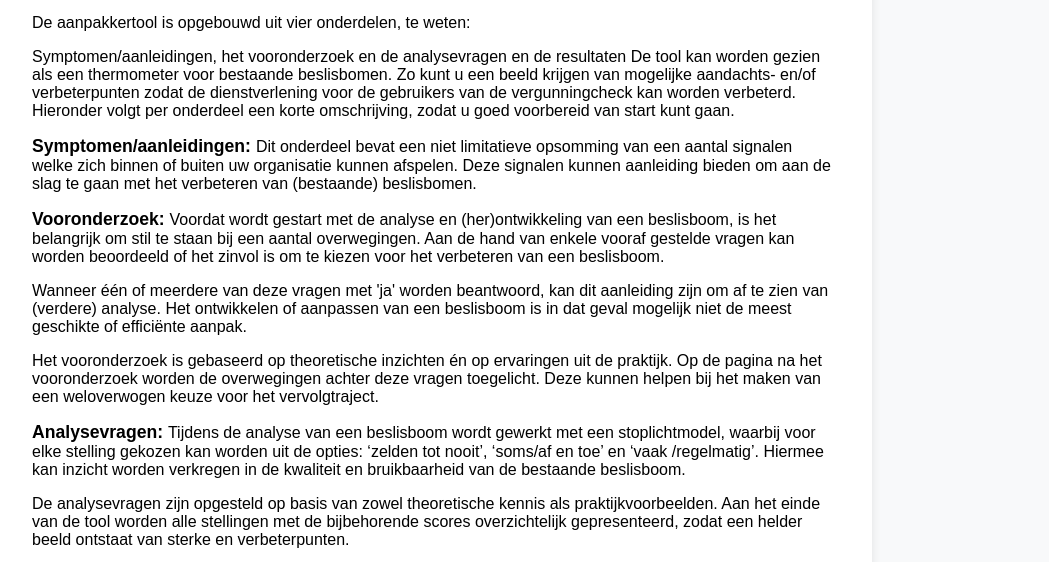
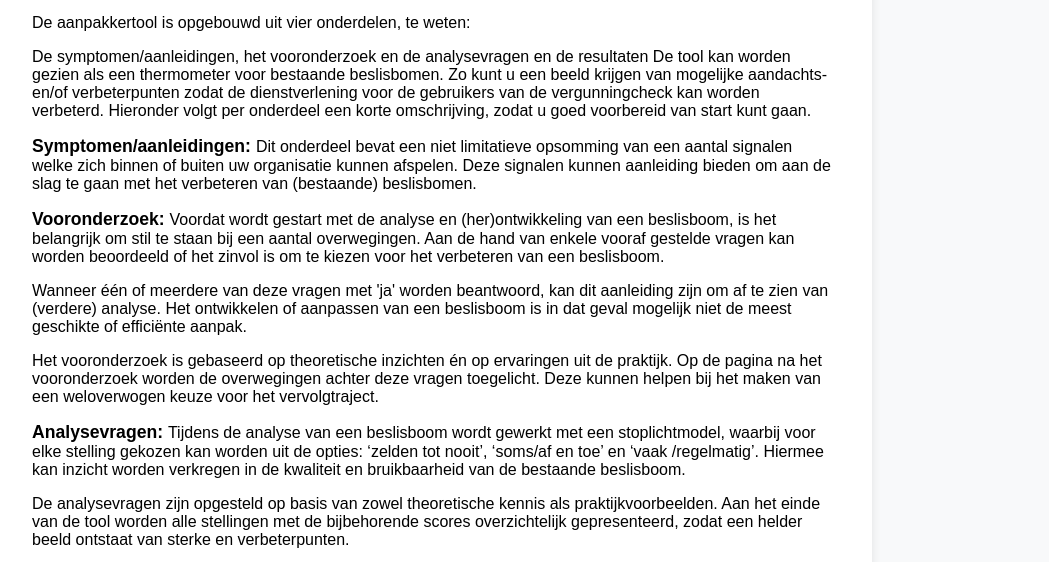
Before and after one commit to DSO-dienstverlening/Vergunningcheck-tool, a plain HTML site: page index.html in a window 1280 px wide. Shown: the part 226-788 px from the top of the page, without its empty margins (208-1257 px from the left). Drawn offline with Linux system fonts and the light colour scheme.

Commit message:
Update index.html

```diff
--- a/index.html
+++ b/index.html
@@ -71,7 +71,7 @@
 	<p>
         De aanpakkertool is opgebouwd uit vier onderdelen, te weten: </p>
 
-		<p>Symptomen/aanleidingen, het vooronderzoek en de analysevragen en de resultaten
+		<p>De symptomen/aanleidingen, het vooronderzoek en de analysevragen en de resultaten
 De tool kan worden gezien als een thermometer voor bestaande beslisbomen. Zo kunt u een beeld krijgen van mogelijke aandachts- en/of verbeterpunten zodat de dienstverlening voor de gebruikers van de vergunningcheck kan worden verbeterd. Hieronder volgt per onderdeel een korte omschrijving, zodat u goed voorbereid van start kunt gaan.
 
     </p>
```
